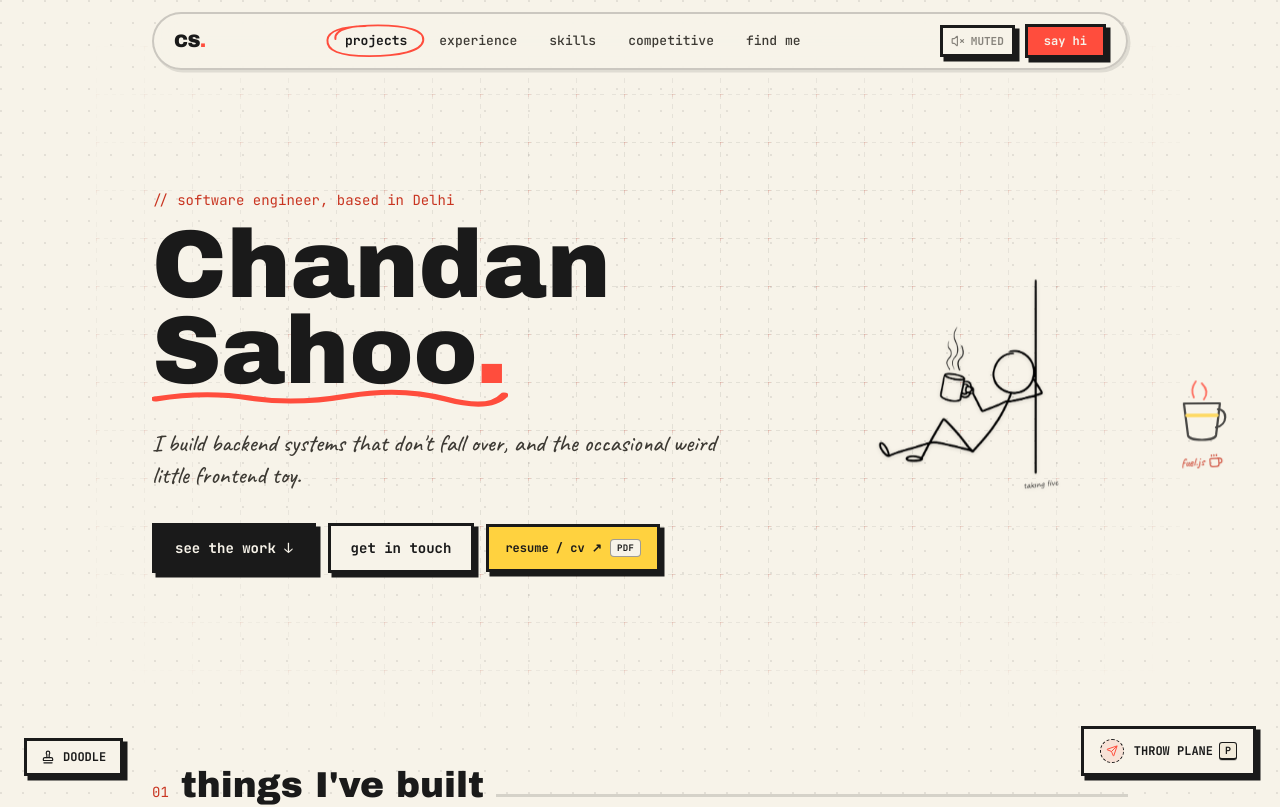
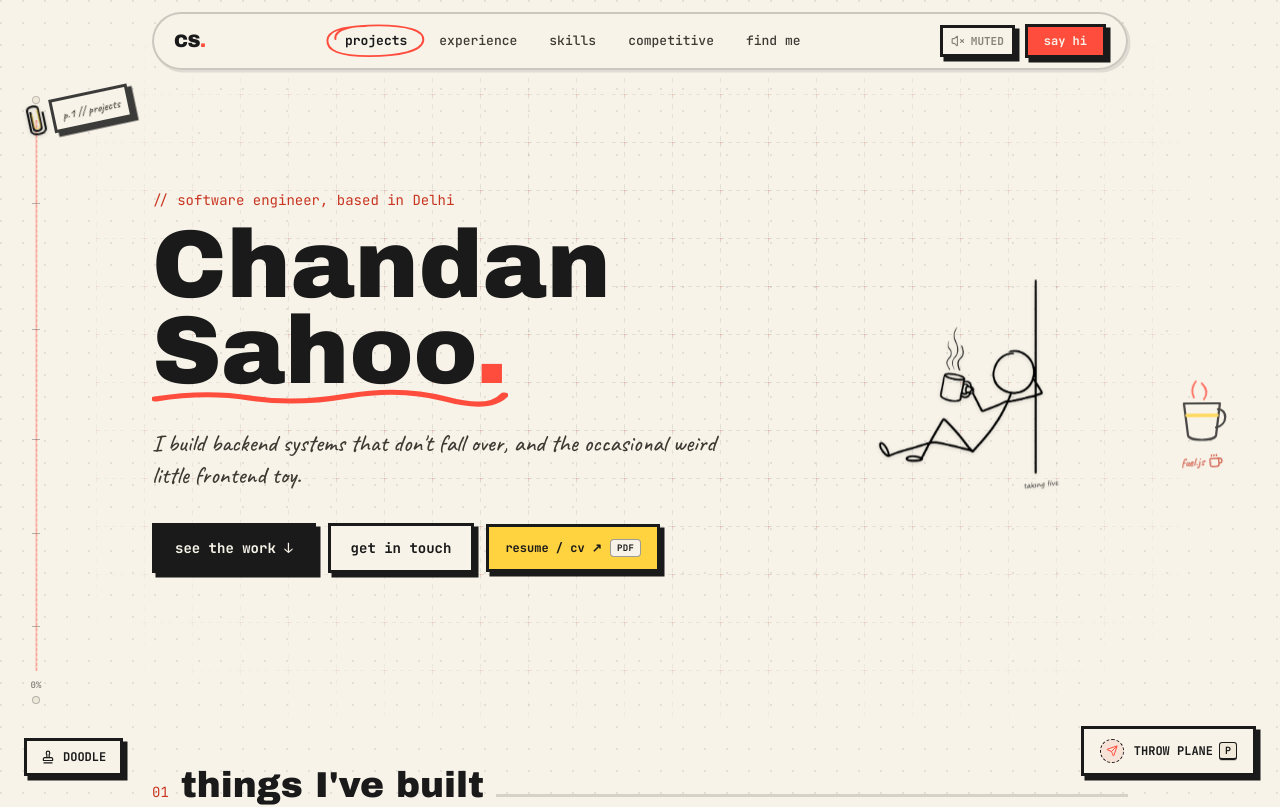
Before and after one commit to chandanSahoo-cs/portfolio, a Next.js app: page / in a window 1280 px wide. Shown: the top 807 px of the page. Built offline with nearby package versions, Linux system fonts and the light colour scheme.

Commit message:
add margin

```diff
--- a/app/page.tsx
+++ b/app/page.tsx
@@ -11,11 +11,13 @@ import PlaneLauncher from "@/components/PlaneLauncher";
 import ProfileSection from "@/components/ProfileSection";
 import ProjectSection from "@/components/ProjectSection";
 import ScrollDoodles from "@/components/ScrollDoodles";
+import ScrollMarginIndicator from "@/components/ScrollMarginIndicator";
 import SkillsSection from "@/components/SkillsSection";
 
 export default function Home() {
   return (
     <div className="relative w-full overflow-x-clip">
+      <ScrollMarginIndicator />
       <ScrollDoodles />
       <PlaneLauncher />
       <DoodleCanvas />
--- /dev/null
+++ b/components/ScrollMarginIndicator.tsx
@@ -0,0 +1,135 @@
+"use client";
+
+import { useEffect, useRef, useState } from "react";
+
+export default function ScrollMarginIndicator() {
+  const [progress, setProgress] = useState(0);
+  const [activeSection, setActiveSection] = useState("top");
+  const trackRef = useRef<HTMLDivElement>(null);
+
+  useEffect(() => {
+    let animationFrameId: number;
+
+    const sections = [
+      { id: "top", label: "// intro" },
+      { id: "projects", label: "p.1 // projects" },
+      { id: "experience", label: "p.2 // exp" },
+      { id: "skills", label: "p.3 // skills" },
+      { id: "competitive", label: "p.4 // cp" },
+      { id: "profiles", label: "p.5 // find me" },
+      { id: "contact", label: "// msg" },
+    ];
+
+    const handleScroll = () => {
+      cancelAnimationFrame(animationFrameId);
+      animationFrameId = requestAnimationFrame(() => {
+        const scrollTop = window.scrollY;
+        const docHeight = document.documentElement.scrollHeight - window.innerHeight;
+        const scrollFraction = docHeight > 0 ? Math.min(1, Math.max(0, scrollTop / docHeight)) : 0;
+        setProgress(scrollFraction);
+
+        // Detect current section in view
+        const scrollMiddle = scrollTop + window.innerHeight * 0.35;
+        for (let i = sections.length - 1; i >= 0; i--) {
+          const el = document.getElementById(sections[i].id);
+          if (el && el.offsetTop <= scrollMiddle) {
+            setActiveSection(sections[i].label);
+            break;
+          }
+        }
+      });
+    };
+
+    window.addEventListener("scroll", handleScroll, { passive: true });
+    handleScroll();
+
+    return () => {
+      window.removeEventListener("scroll", handleScroll);
+      cancelAnimationFrame(animationFrameId);
+    };
+  }, []);
+
+  return (
+    <aside
+      aria-label="Notebook scroll progress"
+      className="fixed left-2 sm:left-4 md:left-6 top-24 bottom-24 z-30 hidden sm:flex flex-col items-center pointer-events-none select-none"
+    >
+      {/* Top Margin Header / Notebook Binding Punch Hole */}
+      <div className="flex flex-col items-center mb-2 opacity-60">
+        <div className="h-2 w-2 rounded-full border border-ink/40 bg-paper-alt shadow-inner mb-2" />
+      </div>
+
+      {/* Main Track Container */}
+      <div ref={trackRef} className="relative flex-1 w-6 flex justify-center">
+        {/* Background Ruled Margin Line (classic red sketchbook line) */}
+        <div className="absolute top-0 bottom-0 left-1/2 -translate-x-1/2 w-[1.5px] bg-marker/25 border-r border-dashed border-marker/40" />
+
+        {/* Drawn Pencil Line (fills as you scroll) */}
+        <div
+          className="absolute top-0 left-1/2 -translate-x-1/2 w-[2px] bg-marker/80 transition-all duration-75 ease-out rounded-full"
+          style={{ height: `${progress * 100}%` }}
+        />
+
+        {/* Section Notch Ticks along the margin */}
+        {[0.15, 0.38, 0.58, 0.75, 0.92].map((pos, idx) => (
+          <div
+            key={idx}
+            className="absolute left-1/2 -translate-x-1/2 w-2 h-[1px] bg-ink/30"
+            style={{ top: `${pos * 100}%` }}
+          />
+        ))}
+
+        {/* Sliding Doodle Marker (Paperclip & Pencil Nib) */}
+        <div
+          className="absolute left-1/2 -translate-x-1/2 -translate-y-1/2 transition-transform duration-75 ease-out pointer-events-auto group cursor-default"
+          style={{ top: `${progress * 100}%` }}
+        >
+          {/* Hand-drawn Paperclip SVG */}
+          <div className="relative -rotate-12 transition-transform duration-200 group-hover:rotate-0 group-hover:scale-110">
+            <svg
+              width="24"
+              height="36"
+              viewBox="0 0 24 36"
+              fill="none"
+              xmlns="http://www.w3.org/2000/svg"
+              className="drop-shadow-sm"
+            >
+              {/* Paperclip wire body */}
+              <path
+                d="M 8 10 L 8 26 C 8 30 16 30 16 26 L 16 7 C 16 3 5 3 5 8 L 5 28 C 5 34 20 34 20 28 L 20 12"
+                stroke="var(--ink)"
+                strokeWidth="2.2"
+                strokeLinecap="round"
+                strokeLinejoin="round"
+                className="transition-colors duration-200 group-hover:stroke-marker"
+              />
+              {/* Metallic highlight accent */}
+              <path
+                d="M 9 12 L 9 25 C 9 27 15 27 15 25 L 15 8"
+                stroke="var(--sticky)"
+                strokeWidth="1"
+                strokeLinecap="round"
+                opacity="0.8"
+              />
+            </svg>
+
+            {/* Small Sticky Tag showing Current Notebook Page / Section */}
+            <div className="absolute left-7 top-1/2 -translate-y-1/2 whitespace-nowrap bg-paper px-2 py-0.5 rough-border shadow-sm opacity-0 group-hover:opacity-100 sm:opacity-85 transition-all duration-200">
+              <span className="font-hand text-xs font-bold text-ink-soft">
+                {activeSection}
+              </span>
+            </div>
+          </div>
+        </div>
+      </div>
+
+      {/* Bottom Margin Punch Hole & Percentage */}
+      <div className="flex flex-col items-center mt-2 opacity-70">
+        <span className="font-mono text-[9px] font-bold text-ink/70">
+          {Math.round(progress * 100)}%
+        </span>
+        <div className="h-2 w-2 rounded-full border border-ink/40 bg-paper-alt shadow-inner mt-1" />
+      </div>
+    </aside>
+  );
+}
```
